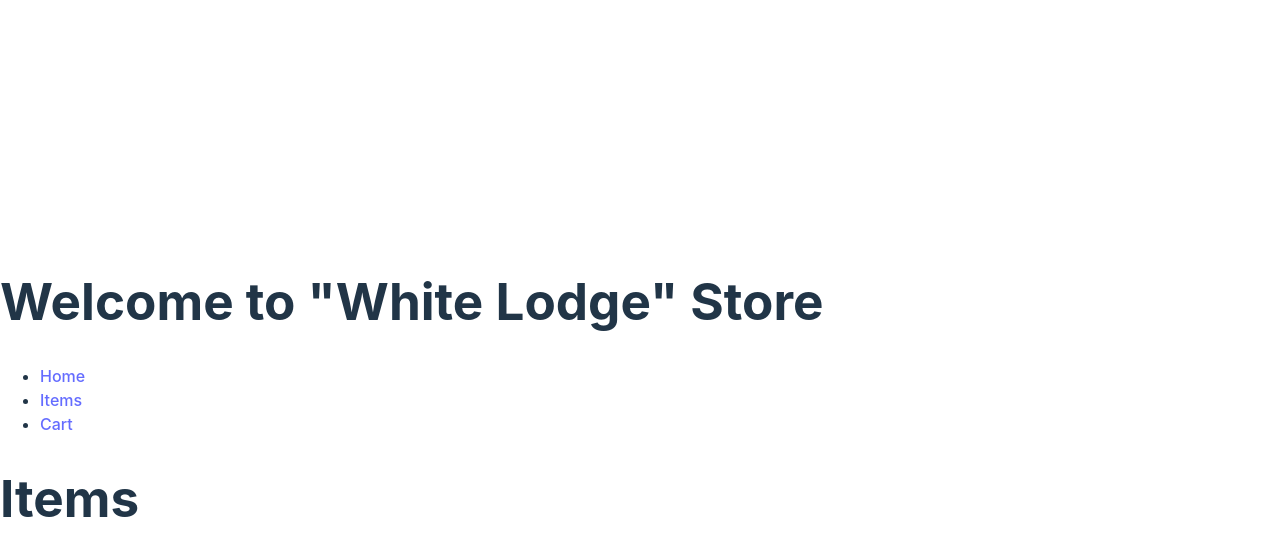
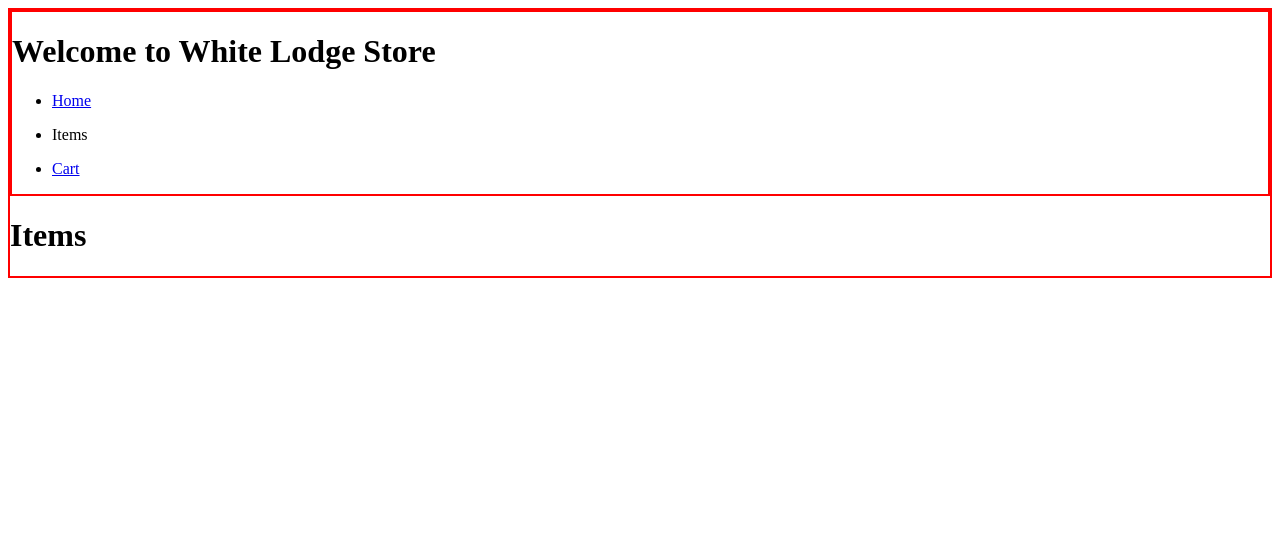
Before and after one commit to capitan-beto/shopping-cart, a React (Vite) app: page /Items in a window 1280 px wide. Shown: the top 556 px of the page. Built offline with nearby package versions, Linux system fonts and the light colour scheme.

Commit message:
Rearrange layout when routing

```diff
--- a/src/assets/Routes.tsx
+++ b/src/assets/Routes.tsx
@@ -8,8 +8,8 @@ const Routing = () => {
         <BrowserRouter>
             <Routes>
                 <Route path="/" element={<Home />} />
-                <Route path="/items" element={<Items />} />
-                <Route path="/cart" element={<Cart />} />
+                <Route path="/Items" element={<Items />} />
+                <Route path="/Cart" element={<Cart />} />
             </Routes>
         </BrowserRouter>
     )
--- a/src/components/Cart.tsx
+++ b/src/components/Cart.tsx
@@ -3,7 +3,7 @@ import Header from "./Header"
 const Cart = () => {
     return (
         <>
-          <Header/>
+          <Header />
           <h1>Cart</h1>
         </>
     )
--- a/src/components/Header.tsx
+++ b/src/components/Header.tsx
@@ -1,25 +1,65 @@
-import { Link } from "react-router-dom";
+import { Link, useLocation } from "react-router-dom";
 
 const Header = () => {
-    return (
+    let location = useLocation();
+
+    if (location.pathname === "/") return (
         <div>
-            <h1>Welcome to "White Lodge" Store</h1>
+            <h1>Welcome to White Lodge Store</h1>
             <nav>
                 <ul>
                     <li>
-                        <Link to="/" >Home</Link>
+                        <p>Home</p>
                     </li>
                     <li>
-                        <Link to="/items" >Items</Link>
+                        <Link to="/Items">Items</Link>
                     </li>
                     <li>
-                        <Link to="/cart" >Cart</Link>
+                        <Link to="/Cart">Cart</Link>
                     </li>
                 </ul>
             </nav>
 
         </div>
     )
+
+    else if (location.pathname === "/Items") return (
+        <div>
+            <h1>Welcome to White Lodge Store</h1>
+            <nav>
+                <ul>
+                    <li>
+                      <Link to="/" >Home</Link>
+                    </li>
+                    <li>
+                      <p>Items</p>
+                    </li>
+                    <li>
+                        <Link to="/Cart" >Cart</Link>
+                    </li>
+                </ul>
+            </nav>
+        </div>
+    )
+
+    return (
+        <div>
+          <h1>Welcome to White Lodge Store</h1>
+          <nav>
+            <ul>
+                <li>
+                  <Link to="/" >Home</Link>
+                </li>
+                <li>
+                  <Link to="/Items" >Items</Link>
+                </li>
+                <li>
+                    <p>Cart</p>
+                </li>
+            </ul>
+          </nav>
+        </div>
+    )
 }
 
 export default Header;
--- a/src/components/Home.tsx
+++ b/src/components/Home.tsx
@@ -4,7 +4,7 @@ const Home = () => {
 
     return (
         <>
-          <Header/>
+          <Header />
           <h1>Home</h1>
         </>
     )
--- a/src/components/Items.tsx
+++ b/src/components/Items.tsx
@@ -3,7 +3,7 @@ import Header from "./Header";
 const Items = () => {
     return (
         <>
-          <Header/>
+          <Header />
           <h1>Items</h1>
         </>
     )
--- a/src/index.css
+++ b/src/index.css
@@ -1,4 +1,4 @@
-:root {
+/* :root {
   font-family: Inter, system-ui, Avenir, Helvetica, Arial, sans-serif;
   line-height: 1.5;
   font-weight: 400;
@@ -66,4 +66,8 @@ button:focus-visible {
   button {
     background-color: #f9f9f9;
   }
+} */
+
+div {
+  border: 2px solid red;
 }
```
